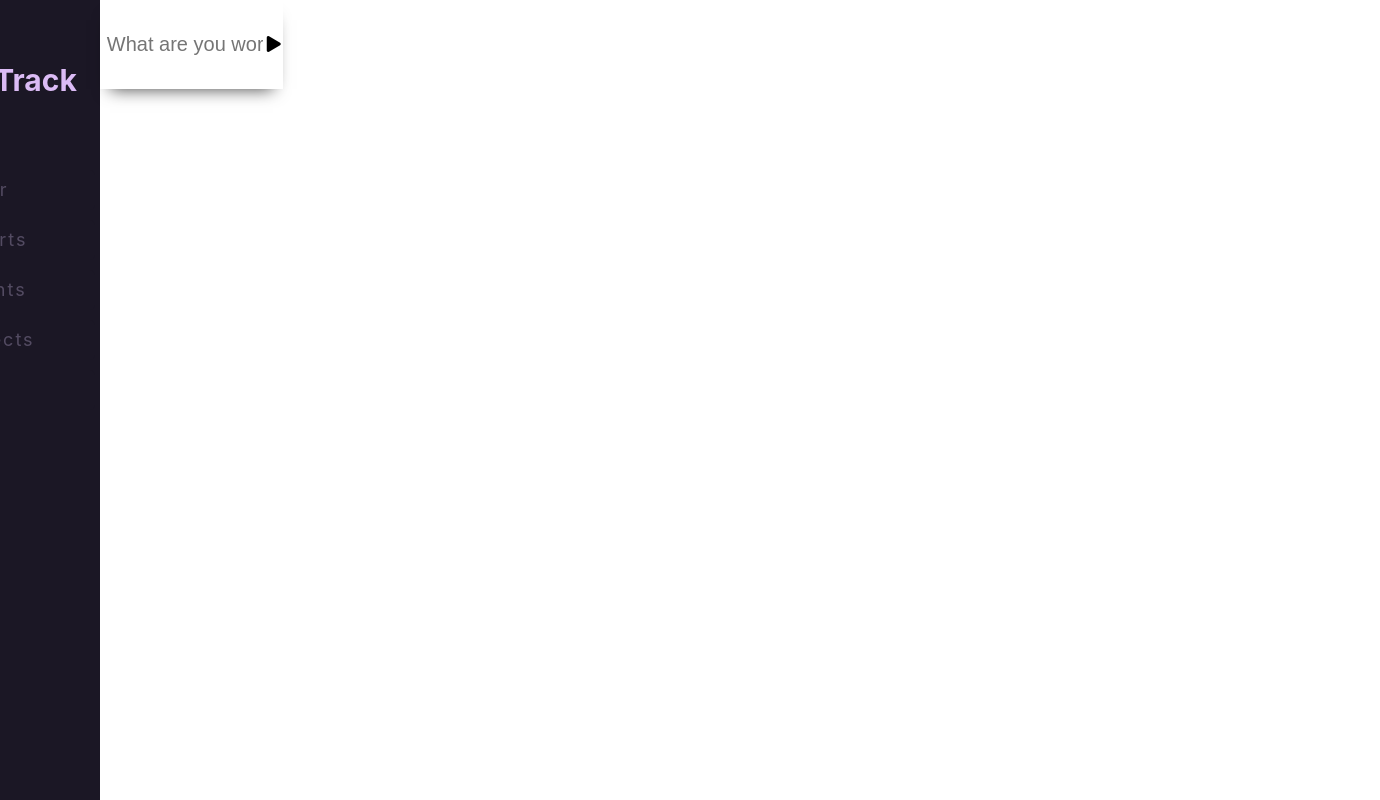
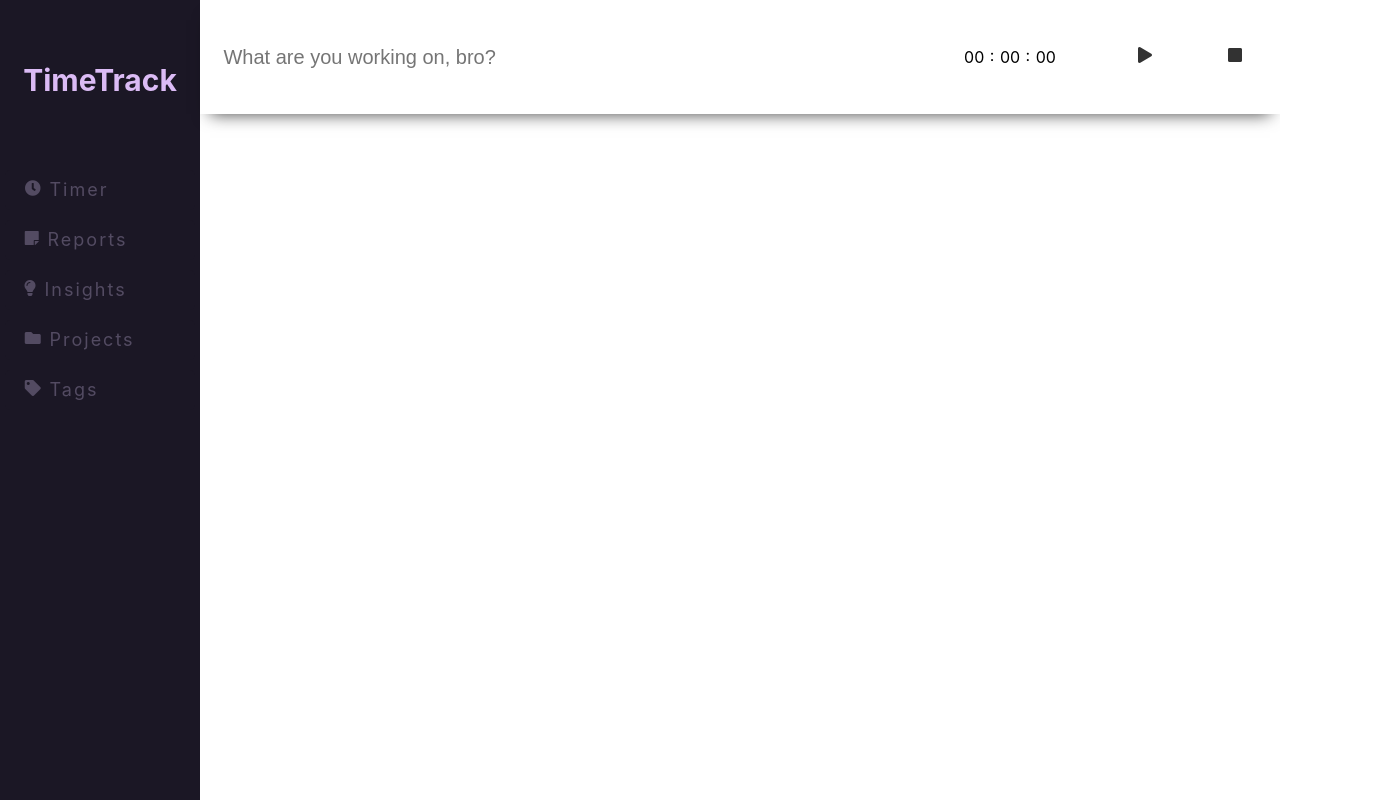
Before and after one commit to martinteoharov/vue-time, a Nuxt app: page / in a window 1280 px wide. Shown: the whole page, 1380 px wide, since content can reach past the window. Built offline with nearby package versions, Linux system fonts and the light colour scheme.

Commit message:
Added timer; UI Changes

```diff
--- /dev/null
+++ b/components/Timer.vue
@@ -0,0 +1,75 @@
+<template>
+    <main>
+          {{ timePassed }}
+    </main>
+</template>
+
+<script>
+export default {
+    data: () => ({
+        updateInterval: null,
+
+        count: { seconds: 0, minutes: 0, hours: 0 },
+        dateStarted: null,
+        speed: 1000,
+    }),
+    methods: {
+        updateTimeRemaining(){
+            const total = new Date().getTime() - Date.parse(this.dateStarted);
+
+            this.count.seconds = Math.floor((total / 1000) % 60);
+            this.count.minutes = Math.floor((total / 1000 / 60) % 60);
+            this.count.hours = Math.floor((total / (1000 * 60 * 60)) % 24);
+        },
+        start() {
+            // If clock has been stopped (not paused) before, we initialize the data
+            if(this.dateStarted === null){
+                console.log(`Recording started... ${ new Date() }` );
+                this.count.seconds = 0;
+                this.count.minutes = 0;
+                this.count.hours = 0;
+                this.dateStarted = new Date();
+            } else {
+                this.dateStarted = new Date();
+                console.log(`Recording resumed... ${ this.dateStarted }` );
+            }
+
+            // Set updateInterval
+            this.updateInterval = setInterval(this.updateTimeRemaining, this.speed);
+        },
+        pause() {
+            console.log(`Recording paused... ${ this.timePassed }` );
+            this.datePaused = new Date();
+
+            // Do some data processing here
+            // ...
+
+            // Stop updating the data for now..
+            clearInterval(this.updateInterval);
+        },
+    },
+    computed: {
+        timePassed: {
+            get: function(){
+                return `${ ('0' + this.count.hours).slice(-2) } : ${ ('0' + this.count.minutes).slice(-2) } : ${ ('0' + this.count.seconds).slice(-2) }`;
+            }
+        }
+    },
+
+    // Set up event listeners on creation
+    created() {
+        this.$nuxt.$on('start-timer', this.start);
+        this.$nuxt.$on('pause-timer', this.pause);
+    },
+
+    // Clean up event listeners before component is destroyed
+    beforeDetroy() {
+        this.$nuxt.$off('start-timer', this.start);
+        this.$nuxt.$off('pause-timer', this.pause);
+    }
+}
+</script>
+
+<style>
+
+</style>
--- a/components/Tracker.vue
+++ b/components/Tracker.vue
@@ -1,20 +1,41 @@
 <template>
-    <main class='container'>
-        <div>
-            <input type="text" placeholder="What are you working on, bro?"/>
-            <i class="fas fa-play"></i>
-        </div>
+    <main class='container-timer shadow-box'>
+        <input type="text" placeholder="What are you working on, bro?"/>
+        <Timer class="centered-vertically timer"> </Timer>
+        <i @click="toggleRecording" class="centered-vertically fas" :class="{ 'fa-play': !isRecording, 'fa-pause': isRecording}"></i>
+        <i class="centered-vertically fas fa-stop"></i>
     </main>
 </template>
 
 <script>
 export default {
+    data: () => ({
+        isRecording: false,
+    }),
 
+    methods: {
+        // Read: https://michaelnthiessen.com/this-is-undefined/
+
+        toggleRecording(){
+            this.isRecording = !this.isRecording;
+
+            if(!this.isRecording){
+                // Stop Recording
+                this.$nuxt.$emit('pause-timer', {});
+
+            } else {
+                // User has started recording..
+                this.$nuxt.$emit('start-timer', {});
+
+            }
+        },
+    },
 }
 </script>
 
 <style scoped>
-    .container {
+
+    .container-timer {
         margin: 0 0;
         padding: 0 0;
 
@@ -26,10 +47,11 @@ export default {
         align-items: center;
         text-align: center;
 
-        grid-template-columns: 1fr;
-        grid-template-rows: 1fr 8fr;
+        grid-template-columns: 8fr 2fr 1fr 1fr;
+        grid-template-rows: 1fr;
     }
-    div {
+
+    .shadow-box {
         height: 100%;
         width: 100%;
         border: 0px solid;
@@ -38,23 +60,42 @@ export default {
         box-shadow: 0px 10px 16px -10px rgba(0,0,0,0.75);
         transition: all 250ms ease-in-out;
     }
-    div:hover {
+
+    .shadow-box:hover {
         -webkit-box-shadow: 0px 14px 16px -10px rgba(0,0,0,0.75);
         -moz-box-shadow: 0px 14px 16px -10px rgba(0,0,0,0.75);
         box-shadow: 0px 14px 16px -10px rgba(0,0,0,0.75);
     }
+
     input {
         height: 100%;
-        width: 90%;
-        float: left;
+        width: 100%;
         border: 0px;
         text-indent: 3%;
         font-size: 20px;
     }
+
+    .timer {
+        display: block;
+        height: 100%;
+        width: 100%;
+    }
+
     i {
+        display: block;
+        height: 100%;
+        width: 100%;
+        text-align: center;
+        opacity: 0.8;
+    }
+
+    i:hover {
+        opacity: 0.4;
+    }
+
+    .centered-vertically {
         position:relative;
         top: calc(50% - 10px); /* 50% - 3/4 of icon height */
-        text-align: center;
     }
 
 </style>
--- a/pages/index.vue
+++ b/pages/index.vue
@@ -1,9 +1,11 @@
 <template>
-    <div class="container">
+    <div class="container-screen">
         <Sidebar>
         </Sidebar>
+        <div class="container-main">
             <Tracker>
             </Tracker>
+        </div>
     </div>
 </template>
 
@@ -13,7 +15,7 @@ export default {
 </script>
 
 <style scoped>
-.container {
+    .container-screen {
         margin: 0 0;
         padding: 0 0;
 
@@ -25,5 +27,19 @@ export default {
         text-align: center;
         grid-template-columns: 1fr 6fr;
     }
+    .container-main {
+        margin: 0 0;
+        padding: 0 0;
+
+        height: 100%;
+        width: 100%;
+        display: grid;
+        justify-content: center;
+        align-items: center;
+        text-align: center;
+
+        grid-template-columns: 1fr;
+        grid-template-rows: 1fr 6fr;
+    }
 
 </style>
--- a/pages/insights.vue
+++ b/pages/insights.vue
@@ -22,7 +22,7 @@ export default {
     justify-content: center;
     align-items: center;
     text-align: center;
-    grid-template-columns: 1fr 5fr;
+    grid-template-columns: 1fr 6fr;
 }
 
 </style>
--- a/pages/projects.vue
+++ b/pages/projects.vue
@@ -22,7 +22,7 @@ export default {
     justify-content: center;
     align-items: center;
     text-align: center;
-    grid-template-columns: 1fr 5fr;
+    grid-template-columns: 1fr 6fr;
 }
 
 </style>
--- a/pages/reports.vue
+++ b/pages/reports.vue
@@ -22,7 +22,7 @@ export default {
     justify-content: center;
     align-items: center;
     text-align: center;
-    grid-template-columns: 1fr 5fr;
+    grid-template-columns: 1fr 6fr;
 }
 
 </style>
--- a/pages/tags.vue
+++ b/pages/tags.vue
@@ -22,7 +22,7 @@ export default {
     justify-content: center;
     align-items: center;
     text-align: center;
-    grid-template-columns: 1fr 5fr;
+    grid-template-columns: 1fr 6fr;
 }
 
 </style>
```
Also changed, not shown: assets/logo.png (added). Lines whose indentation alone changed are shown as unchanged.
